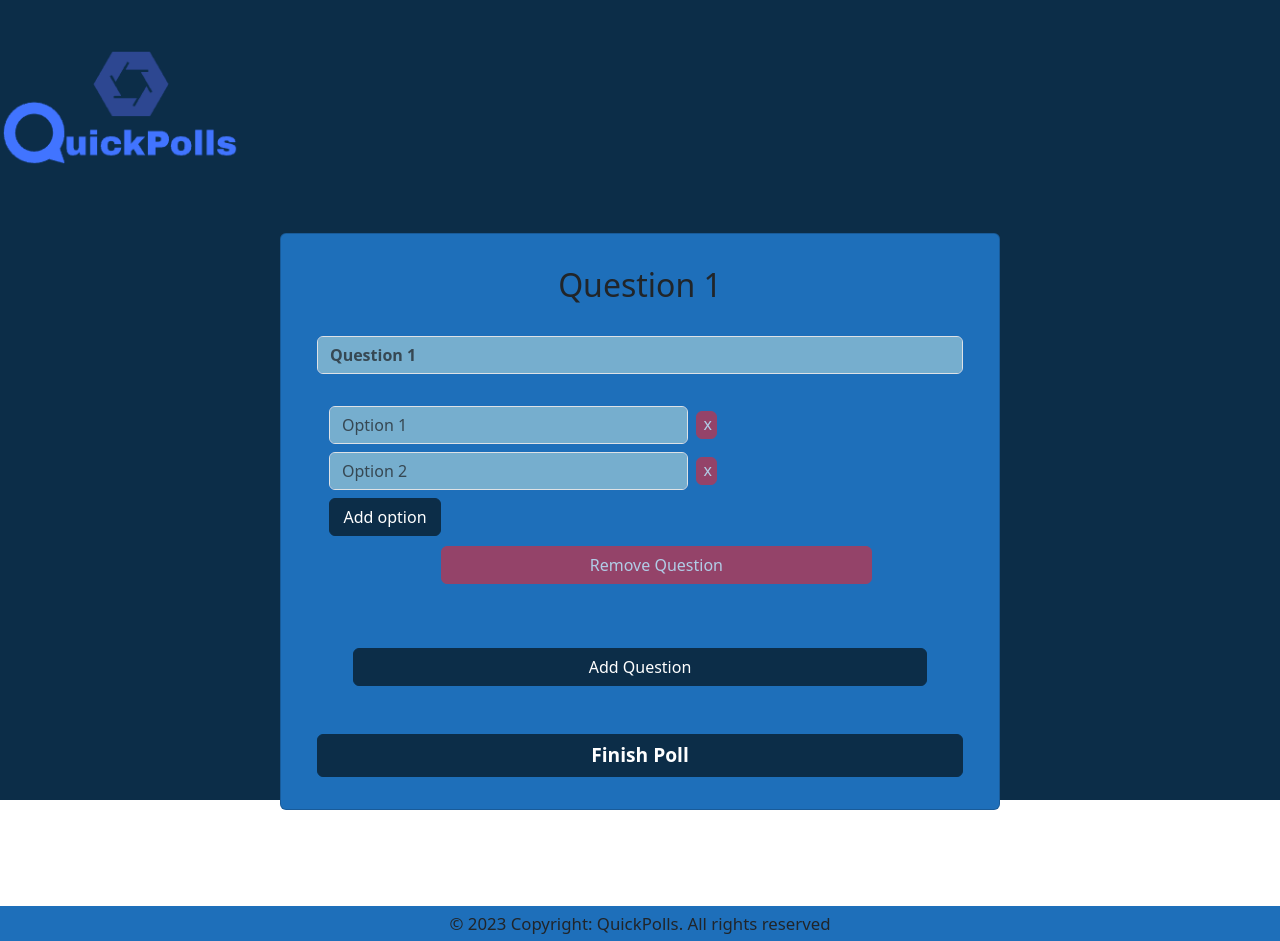
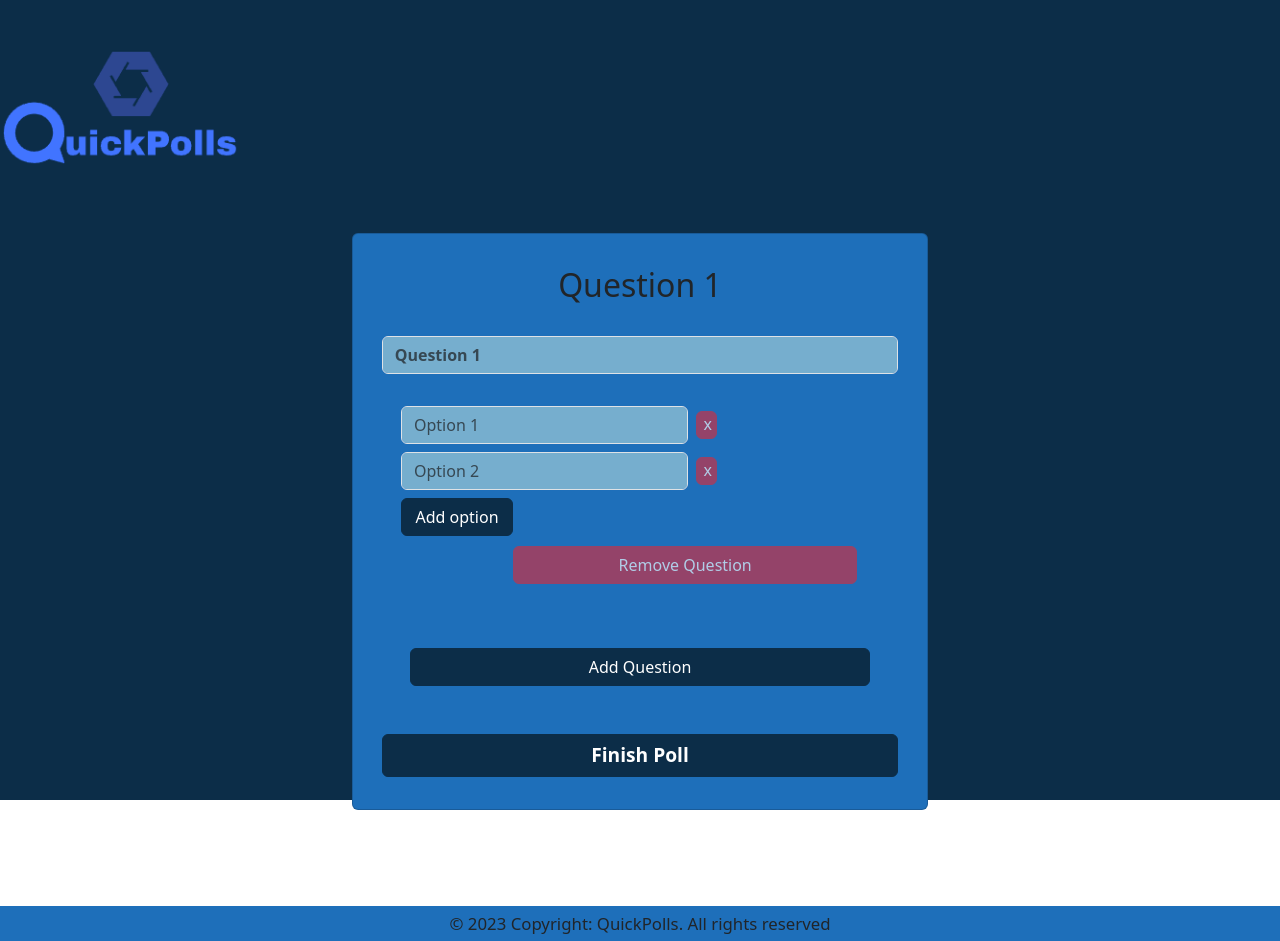
Before and after one commit to endy-M/QuickPolls, a React (Vite) app: page / in a window 1280 px wide. Built offline with nearby package versions, Linux system fonts and the light colour scheme.

Commit message:
changed card width from rem to %

```diff
--- a/src/App.jsx
+++ b/src/App.jsx
@@ -186,7 +186,7 @@ function App() {
       {/* Main part */}
       <div
         className='card bg-primary'
-        style={{width: "45rem", margin: "auto", marginTop: "4.1rem", marginBottom: "6rem"}}
+        style={{width: "45%", margin: "auto", marginTop: "4.1rem", marginBottom: "6rem"}}
       >
 
         {/* Loading questions from state array */}
--- a/src/Poll.jsx
+++ b/src/Poll.jsx
@@ -152,7 +152,7 @@ function Poll() {
       <div
         className='card bg-primary'
         style={{
-          width: '45rem',
+          width: '45%',
           minHeight: '5rem',
           margin: 'auto',
           marginTop: '4rem',
```
